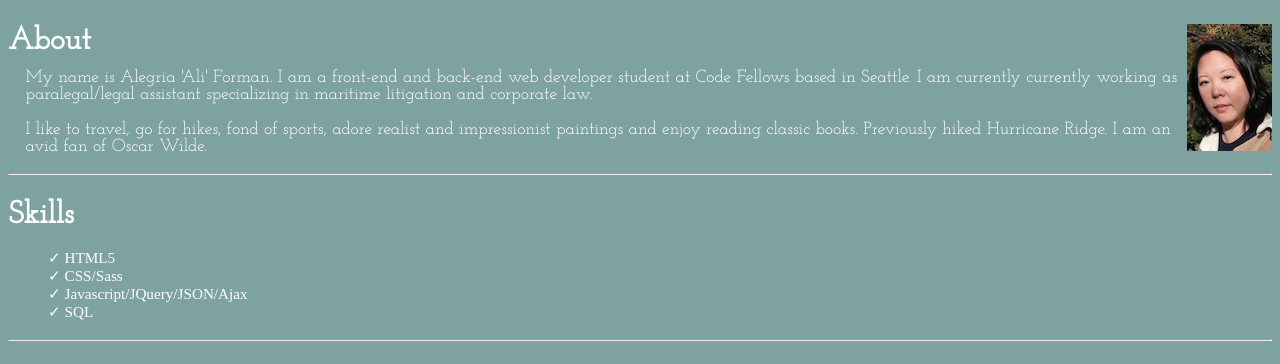
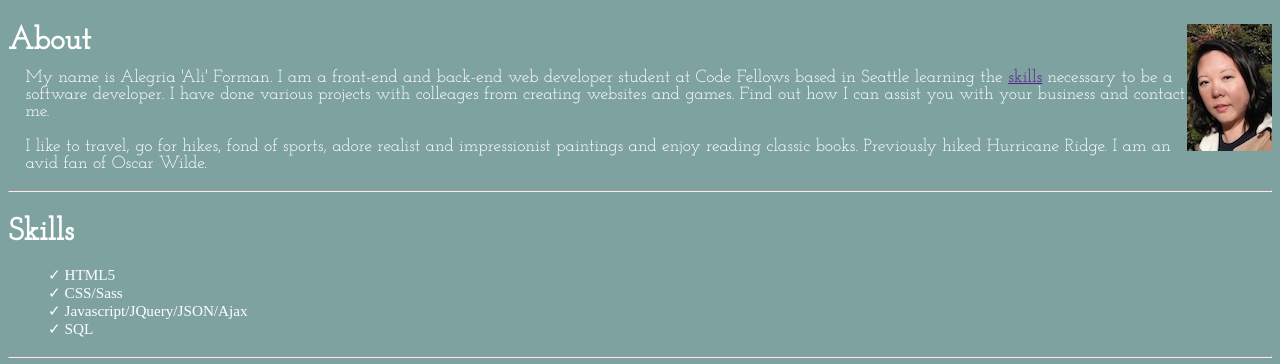
Before and after one commit to AlegriaForman/portfolio, a plain HTML site: page portfolio.html in a window 1280 px wide. Shown: the top 364 px of the page. Drawn offline with nearby package versions, Linux system fonts and the light colour scheme.

```diff
--- a/portfolio.html
+++ b/portfolio.html
@@ -11,10 +11,15 @@
     <h2>About</h2>
     <img id="pic" src='images/23.jpg'>
     <p>
-      My name is Alegria 'Ali' Forman. I am a front-end and back-end web developer student at Code Fellows based in Seattle. I am currently currently working as paralegal/legal assistant specializing in maritime litigation and corporate law.
+      My name is Alegria 'Ali' Forman. I am a front-end and back-end web developer
+      student at Code Fellows based in Seattle learning the <a data-content="skills" href="">skills</a> necessary to
+      be a software developer. I have done various projects with colleages from
+      creating websites and games. Find out how I can assist you with your business and contact me.
     </p>
     <p>
-      I like to travel, go for hikes, fond of sports, adore realist and impressionist paintings and enjoy reading classic books. Previously hiked Hurricane Ridge. I am an avid fan of Oscar Wilde.
+      I like to travel, go for hikes, fond of sports, adore realist and
+      impressionist paintings and enjoy reading classic books. Previously hiked
+      Hurricane Ridge. I am an avid fan of Oscar Wilde.
     </p>
   </section>
   <hr>
```
